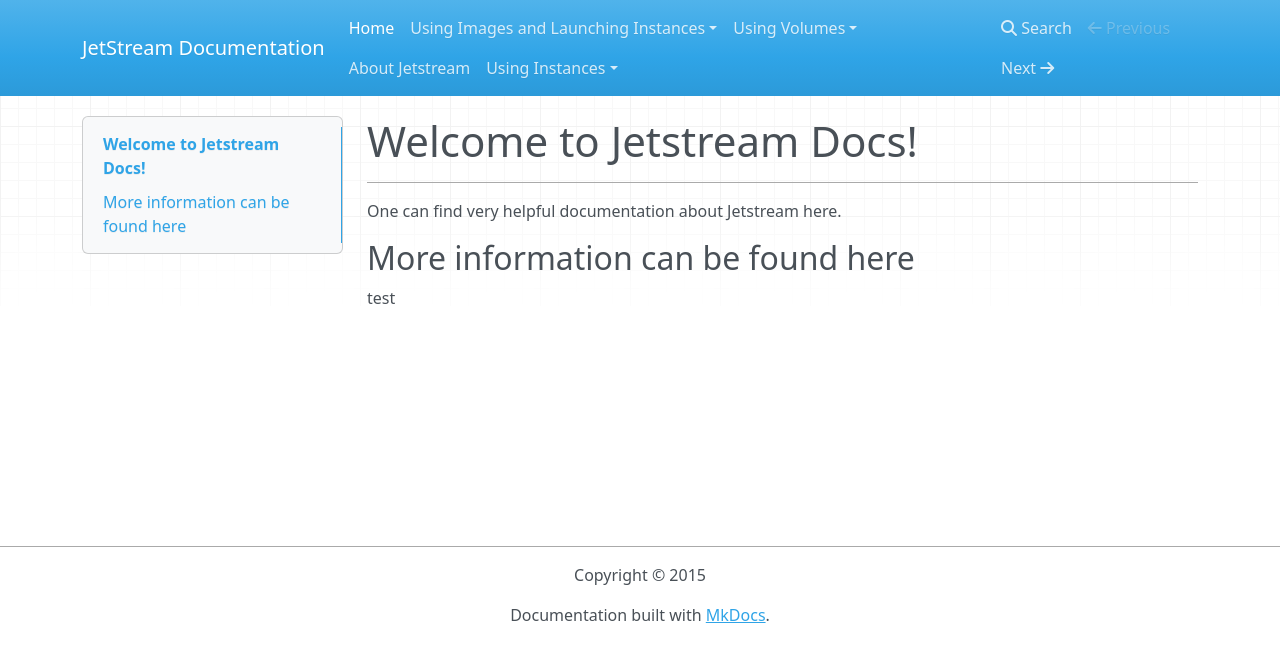
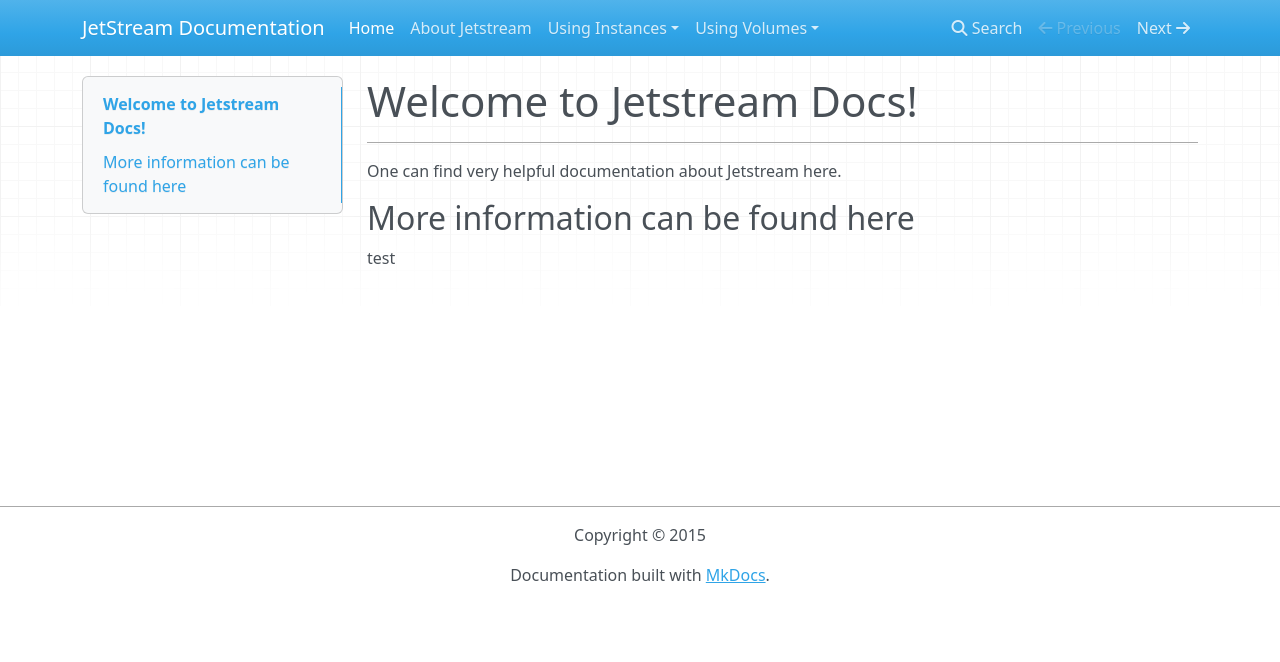
Before and after one commit to kkennedyua/JetstreamDocs, an MkDocs documentation site: the page built from docs/index.md, in a window 1280 px wide. Shown: the top 662 px of the page. Built offline with MkDocs 1.6.1, drawn with Linux system fonts in a browser that asks for light colours; nearby versions of some CDN libraries; old or Windows-style settings are respelled for this version of MkDocs.

Commit message:
More cleanup

```diff
--- a/mkdocs.yml
+++ b/mkdocs.yml
@@ -2,8 +2,6 @@ site_name: JetStream Documentation
 
 pages:
 - ['index.md', 'Home']
-- ['using-images/UsingImagesLaunchingInstances.md', 'Using Images and Launching Instances', 'Using Images and Launching Instances']
-- ['using-volumes/UsingVolumes.md', 'Using Volumes', 'Using Volumes']
 - ['AboutAtmosphere.md', 'About Jetstream']
 - ['using-images/UsingInstancesAndImages.md', 'Using Instances', 'Using Images and Launching Instances']
 - ['using-images/RequestImageOfInstance.md', 'Using Instances', 'Requesting an Image of Your Instance']
```
